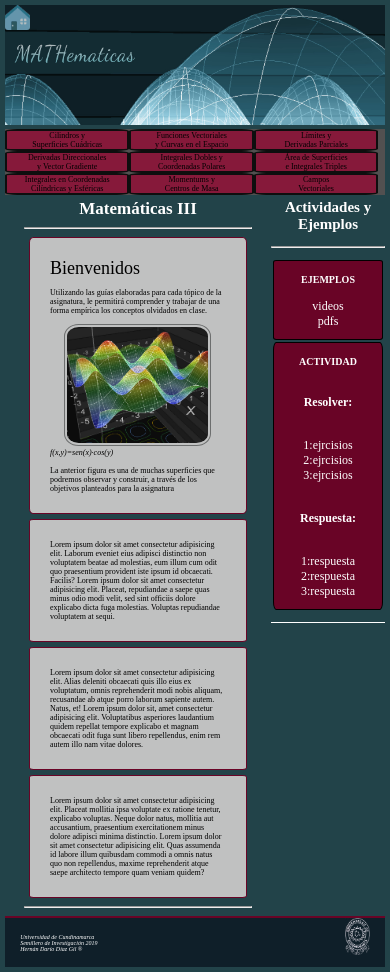
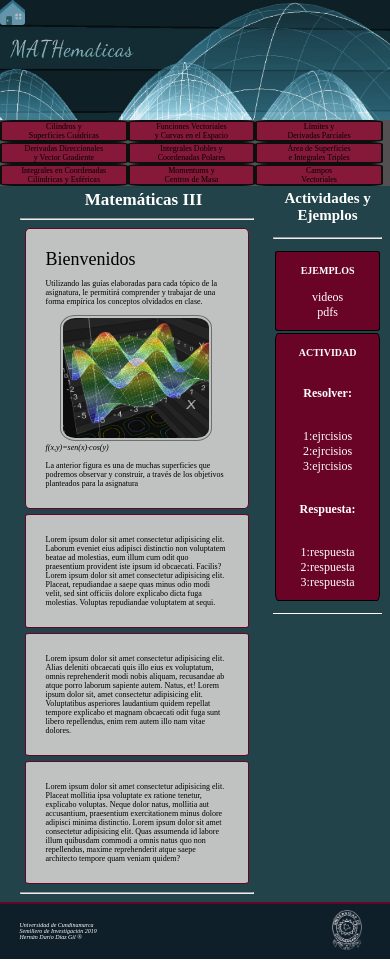
Before and after one commit to hernandariodiaz/calculo3, a website: page index.html in a window 390 px wide. Drawn offline with Linux system fonts and the light colour scheme.

Commit message:
imagen header responsive, arreglos en columna, y footer casi 100% responsive

```diff
--- a/index.html
+++ b/index.html
@@ -9,7 +9,7 @@
 		<div class="container" >
 			<header>
 				<img src="resources/0/home.png" id="home" class="home">
-				<figure class="header"  >
+				<figure class="header" id="header" >
 					<img src="resources/0/bk3.png" >
 				</figure>
 			</header>
@@ -96,7 +96,6 @@
 		</div>
 		<link rel="stylesheet" href="public/1.css" >
 		<script type="text/javascript" src="public/1.js"></script>
-		<link rel="stylesheet" media="(min-width:950px)" href="public/media_query.css">
 		<link rel="stylesheet" media="(max-width:950px)" href="public/media_query.css">
 		<link rel="stylesheet" media="(max-width:808px)" href="public/media_query2.css">
 		<link rel="stylesheet" media="(max-width:600px)" href="public/media_query3.css">
--- a/public/1.css
+++ b/public/1.css
@@ -12,6 +12,10 @@ body{
 	/*
 	background:#525050;*/
 }
+header{
+	width: 100%;
+	height: 200px;
+}
 figure{
 	margin:0px;
 	padding:0px;
@@ -21,6 +25,7 @@ figure{
 }
 figure img{
 	width:100%;
+	height: 200px;
 }
 .home{
 	position:absolute;
@@ -65,8 +70,8 @@ menu{
 }
 /*    ESTILO PARA EL CUERPO DEL DOCUMENTO */
 .body{
-	margin:2px;
-	width:75%;
+	margin:32px;
+	width:62%;
 	float:left;
 }
 .body h1{
@@ -147,18 +152,24 @@ video{
 .footer{
 	clear:both;
 	color:#ffffff;
-	padding:4%;
 	font-size:13px;
 	border-top: #690426 2px solid;
 	width: auto;
+	height: 55px;
 	background:#07111db6;
 }
 .footer img{
-	padding:0%;
-	margin-top:-8%;
-	width:7%;
-	height:7%;
-	float:right;
-	margin-left:90%;
-	border:none;
+	display: inline-block;
+	width:30px;
+	height:40px;
+	margin-left: 85%;
+	position: relative;
+	top: -22%;
 }
+.footer cite{
+	display: inline-block;
+	width: fit-content;
+	position: relative;
+	top: 33%;
+	left: 5%;
+}
--- a/public/1.js
+++ b/public/1.js
@@ -1,5 +1,4 @@
-function start()
-{
+
 	document.getElementById('superficies').addEventListener('click',show)
 	document.getElementById('curvaturas').addEventListener('click',show)
 	document.getElementById('parciales').addEventListener('click',show)
@@ -11,7 +10,21 @@ function start()
 	document.getElementById('campos').addEventListener('click',show)
 	document.getElementById('home').addEventListener('click',show)
 
-}
+
+	var query=window.matchMedia('(min-width:950px)');
+	query.addListener(mediaq);
+	function mediaq() {
+		if (query.matches) {
+			var img=document.getElementById('header');
+			img.innerHTML="<img src='resources/0/bkd.png' >";
+		}
+		else{
+			var img=document.getElementById('header');
+			img.innerHTML="<img src='resources/0/bk3.png' >";
+		}
+	}
+	mediaq();
+
 function show(who)
 {
  	/*list=[33,31,29,44,39,40,49,27,18]*/
@@ -215,4 +228,3 @@ function show(who)
 
 
 }
-window.addEventListener('load',start);
--- a/public/media_query.css
+++ b/public/media_query.css
@@ -8,7 +8,7 @@ body{
 
 }
 .container{
-	padding:5px;
+	padding:0px;
 	margin:auto;
 	width:auto;
 }
@@ -105,26 +105,16 @@ menu{
 	text-align:center;
 	margin:0px auto;
 }
-
+.footer{
+	height: 100%;
+}
+.footer cite{
+	top:25px;
+}
+.footer img{
+	width: 45px;
+	height: 60px;
+	top: -30px;
+}
 
 /*    ESTILO PARA EL PIE¨
-.footer{
-	clear:both;
-	color:#ffffff;
-	font-size:10px;
-	border:#EE4470 2px solid;
-	border-radius:8%;
-	background-image:url(ft.jpg);
-	height:40px ;
-	padding-top:0.6%;
-	padding-left: 6%;
-}
-
-.footer img{
-	position:absolute;
-	float:left;
-	width:3	%;
-	height:6%;
-	margin-left:75%;
-	margin-top:-2%;
-}
--- a/public/media_query3.css
+++ b/public/media_query3.css
@@ -6,8 +6,12 @@
 .body h1{
     font-size: 20px;
 }
+.body .little{
+	width: 44%;
+
+}
 .references{
-	width:30%;
+	width:28%;
 	float:left;
 	border-bottom:#ffffff 1px solid;
 	text-align: center;
--- a/public/media_query4.css
+++ b/public/media_query4.css
@@ -3,6 +3,10 @@
 	height:25px;
 	border-radius:3px;
 	opacity:.7;
+}
+header{
+	width: 100%;
+	height: 120px;
 }
 figure img{
 	margin:0px;
@@ -25,6 +29,7 @@ figure img{
 }
 .body h1{
 	font-size:17px;
+	margin: 0px 3%;
 }
 .body .little{
 	width:42%;
@@ -57,8 +62,26 @@ video{
 	width:60%;
 }
 .footer{
+	clear:both;
+	color:#ffffff;
 	font-size:6px;
+	border-top: #690426 2px solid;
+	width: auto;
+	height: 55px;
+	background:#07111db6;
 }
 .footer img{
-	margin-top:-9.5%;
+	display: inline-block;
+	width:30px;
+	height:40px;
+	margin-left: 85%;
+	position: relative;
+	top: -22%;
 }
+.footer cite{
+	display: inline-block;
+	width: fit-content;
+	position: relative;
+	top: 33%;
+	left: 5%;
+}
```
Also changed, not shown: resources/0/bkd.png (added).
